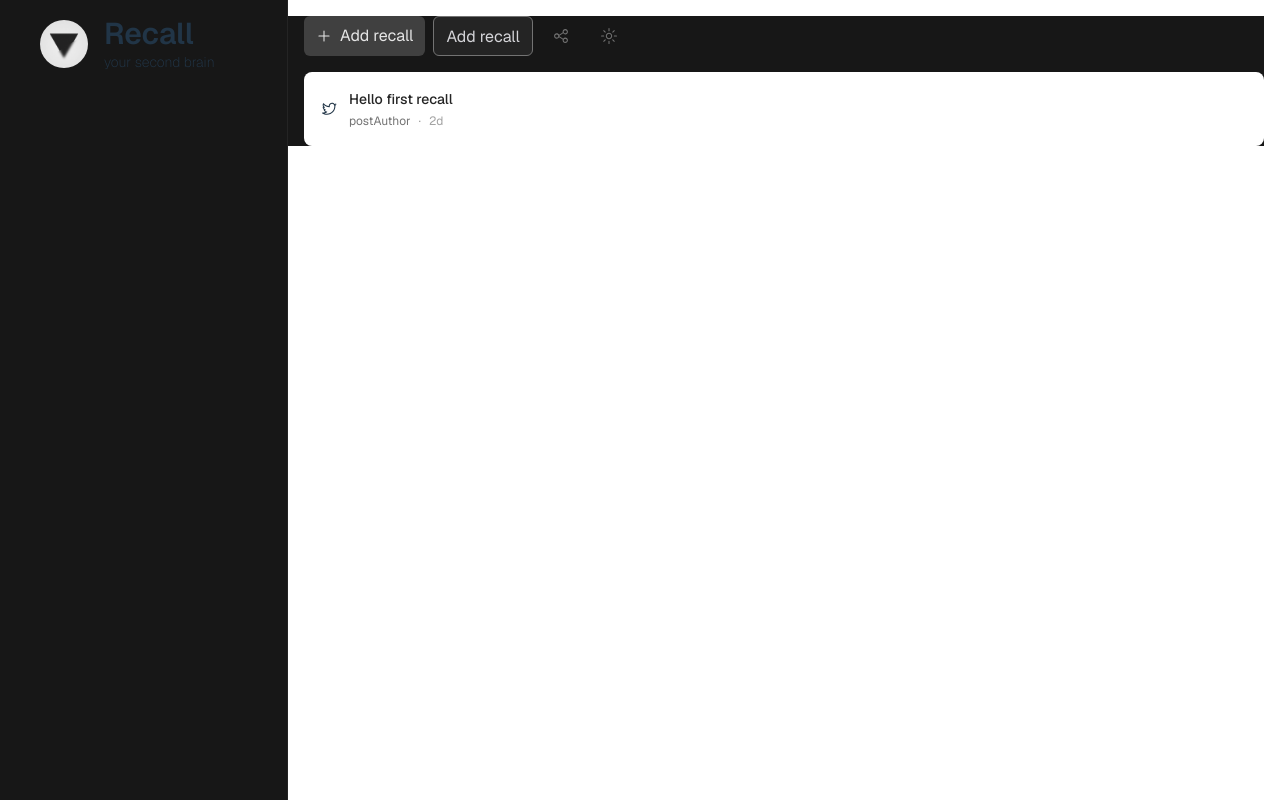
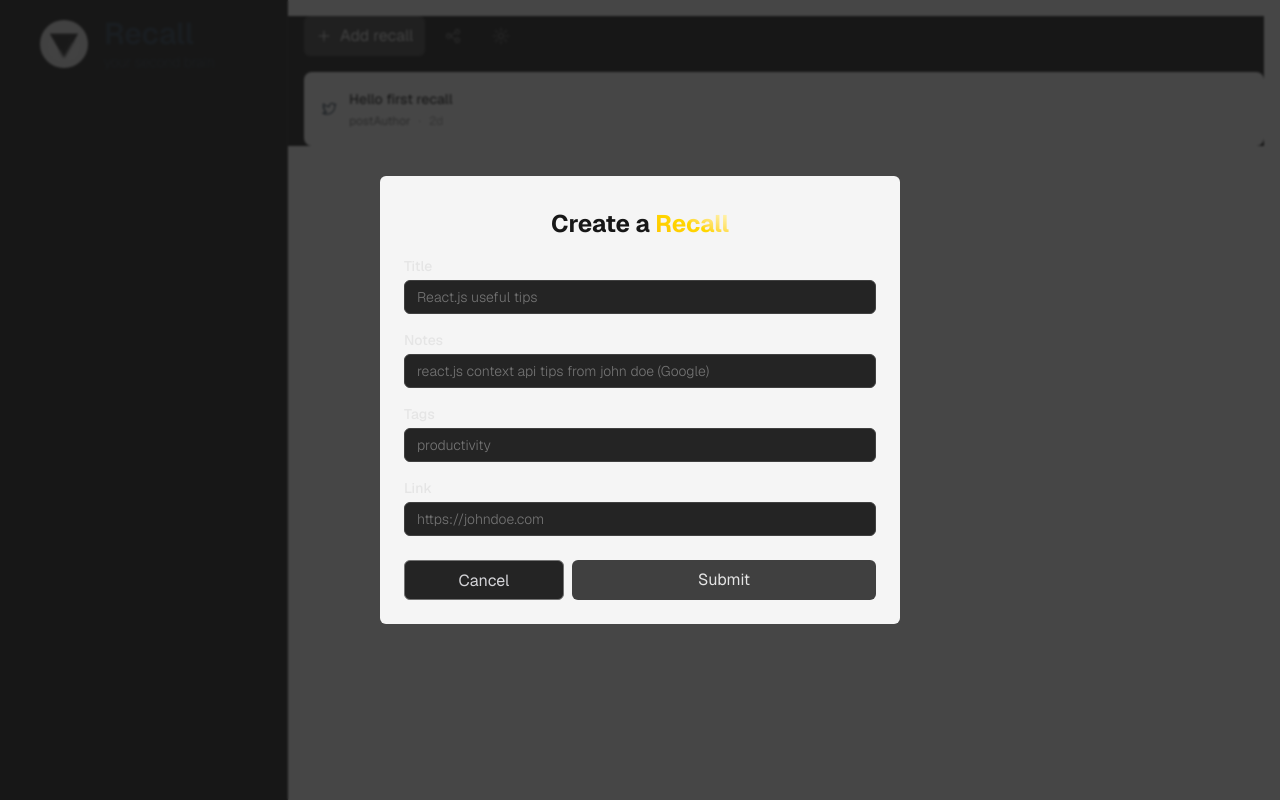
Before and after one commit to null-kaustubh/recall, a React (Vite) app in the folder frontend/: page /dashboard in a window 1280 px wide. Both pictures are taken after a click on the button "Add recall". Built offline with nearby package versions, Linux system fonts and the light colour scheme.

Commit message:
auth page completed with backend connections + modals completed

```diff
--- a/frontend/src/components/ui/Button.tsx
+++ b/frontend/src/components/ui/Button.tsx
@@ -13,6 +13,7 @@
   icon?: ReactElement;
   startIcon?: ReactElement;
   onClick?: () => void;
+  className?: string;
 }
 
 const variantStyles = {
@@ -34,9 +35,13 @@
   const text = props.text;
   const icon = props.icon;
   const startIcon = props.startIcon;
+  const className = props.className;
 
   return (
-    <button className={`${variantStyles[variant]} ${fadeInOut}`}>
+    <button
+      onClick={props.onClick}
+      className={`${variantStyles[variant]} ${fadeInOut} ${className}`}
+    >
       {variant === "icon" ||
       variant === "secondaryIcon" ||
       variant === "destructiveIcon" ? (
--- /dev/null
+++ b/frontend/src/components/ui/Modal/CreateContentModal.tsx
@@ -0,0 +1,140 @@
+import { useRef, useState } from "react";
+import useClickOutside from "../../../hooks/useClickOutside";
+import Button from "../Button";
+import { RxCross2 } from "react-icons/rx";
+import Badge from "../Badge";
+import { BACKEND_URL } from "../../../config";
+import axios from "axios";
+
+interface CreateContentModalProps {
+  open: boolean;
+  onClose: () => void;
+}
+
+export default function CreateContentModal(props: CreateContentModalProps) {
+  const contentRef = useRef(null);
+  const [formData, setFormData] = useState({
+    title: "",
+    link: "",
+    notes: "",
+    tags: [],
+  });
+  useClickOutside(contentRef, props.onClose);
+
+  if (!props.open) return null;
+
+  const handleInputChange = (field: string, value: string) => {
+    setFormData((prev) => ({ ...prev, [field]: value }));
+  };
+
+  const handleSubmit = async (e: React.FormEvent) => {
+    e.preventDefault();
+  };
+
+  return (
+    <div className="w-screen h-screen fixed top-0 left-0 bg-[rgba(24,24,24,0.8)] backdrop-blur-[1px] flex justify-center items-center z-50">
+      <div className="flex flex-col justify-center">
+        <div
+          ref={contentRef}
+          className="w-130 bg-neutral-100 text-neutral-900 dark:bg-neutral-850 dark:text-neutral-50 opacity-100 rounded-md flex flex-col px-6 pb-6"
+        >
+          <div className="text-center font-bold text-2xl mt-8 mb-4">
+            Create a{" "}
+            <span className="bg-gradient-to-tr from-[#FFC300] via-[#FFD700] to-[#FFFACD] bg-clip-text text-transparent">
+              Recall
+            </span>
+          </div>
+          <form onSubmit={handleSubmit} className="space-y-4">
+            {/* Title Field */}
+            <div className="space-y-1">
+              <label
+                htmlFor="title"
+                className="block text-sm font-medium text-neutral-200"
+              >
+                Title
+              </label>
+              <input
+                id="title"
+                type="text"
+                placeholder="React.js useful tips"
+                value={formData.title}
+                onChange={(e) => handleInputChange("title", e.target.value)}
+                className="w-full px-3 py-1.5 bg-neutral-800 border border-neutral-700 rounded-md text-white text-sm font-light placeholder:text-neutral-500 focus:outline-none focus:ring-1 focus:ring-neutral-400 focus:border-transparent transition-all"
+              />
+            </div>
+
+            {/* Notes Field */}
+            <div className="space-y-1">
+              <label
+                htmlFor="notes"
+                className="block text-sm font-medium text-neutral-200"
+              >
+                Notes
+              </label>
+              <div className="relative">
+                <input
+                  id="notes"
+                  type="text"
+                  placeholder="react.js context api tips from john doe (Google)"
+                  value={formData.notes}
+                  onChange={(e) => handleInputChange("notes", e.target.value)}
+                  className="w-full px-3 py-1.5 pr-10 bg-neutral-800 border border-neutral-700 rounded-md text-white text-sm font-light placeholder:text-neutral-500 focus:outline-none focus:ring-1 focus:ring-neutral-400 focus:border-transparent transition-all"
+                />
+              </div>
+            </div>
+
+            {/* Tags Field */}
+            <div className="space-y-1">
+              <label
+                htmlFor="tags"
+                className="block text-sm font-medium text-neutral-200"
+              >
+                Tags
+              </label>
+              <div className="relative">
+                <input
+                  id="tags"
+                  type="text"
+                  placeholder="productivity"
+                  value={formData.tags}
+                  onChange={(e) => handleInputChange("tags", e.target.value)}
+                  className="w-full px-3 py-1.5 pr-10 bg-neutral-800 border border-neutral-700 rounded-md text-white text-sm font-light placeholder:text-neutral-500 focus:outline-none focus:ring-1 focus:ring-neutral-400 focus:border-transparent transition-all"
+                />
+              </div>
+            </div>
+
+            {/* Links Field */}
+            <div className="space-y-1">
+              <label
+                htmlFor="links"
+                className="block text-sm font-medium text-neutral-200"
+              >
+                Link
+              </label>
+              <div className="relative">
+                <input
+                  id="links"
+                  type="text"
+                  placeholder="https://johndoe.com"
+                  value={formData.link}
+                  onChange={(e) => handleInputChange("links", e.target.value)}
+                  className="w-full px-3 py-1.5 pr-10 bg-neutral-800 border border-neutral-700 rounded-md text-white text-sm font-light placeholder:text-neutral-500 focus:outline-none focus:ring-1 focus:ring-neutral-400 focus:border-transparent transition-all"
+                />
+              </div>
+            </div>
+
+            {/* Submit Button */}
+            <div className="flex items-center justify-between gap-2">
+              <div onClick={props.onClose} className="cursor-pointer mt-2">
+                <Button variants="secondary" text="Cancel" className="w-40" />
+              </div>
+              <div className="mt-2 w-full">
+                <Button variants="submit" text="Submit" />
+              </div>
+            </div>
+          </form>
+        </div>
+      </div>
+    </div>
+  );
+}
--- a/frontend/src/components/ui/Modal/RecallModal.tsx
+++ b/frontend/src/components/ui/Modal/RecallModal.tsx
@@ -34,7 +34,7 @@
               <Button variants="secondaryIcon" icon={<Pen size={"14px"} />} />
             </div>
             <div onClick={props.onClose} className="cursor-pointer">
-              <RxCross2 />
+              <Button variants="secondaryIcon" icon={<RxCross2 />} />
             </div>
           </div>
           <div className="px-4 mt-2">
@@ -63,15 +63,15 @@
             </div>
           </div>
           <div className="px-4 mt-3 mb-5 flex items-center gap-2">
-            <Button
-              variants="secondary"
-              text="Cancel"
-              startIcon={<RxCross2 />}
-            />
-            <Button variants="primary" text="Save" />
+            <div onClick={props.onClose} className="cursor-pointer">
+              <Button variants="secondary" text="Cancel" className="w-50" />
+            </div>
+            <div className="w-full">
+              <Button variants="submit" text="Save" />
+            </div>
             <Button
               variants="destructiveIcon"
-              icon={<Trash2 size={"18px"} />}
+              icon={<Trash2 size={"18px"} className="w-10" />}
             />
           </div>
         </div>
--- a/frontend/src/pages/Auth.tsx
+++ b/frontend/src/pages/Auth.tsx
@@ -3,6 +3,7 @@
 import Button from "../components/ui/Button";
 import { HiEye, HiEyeOff } from "react-icons/hi";
 import { BACKEND_URL } from "../config";
+import { useNavigate } from "react-router-dom";
 
 export default function Auth() {
   const [mode, setMode] = useState<"signin" | "signup">("signup");
@@ -11,9 +12,9 @@
     password: "",
     confirmPassword: "",
   });
-
   const [showPassword, setShowPassword] = useState(false);
   const [showConfirmPassword, setShowConfirmPassword] = useState(false);
+  const navigate = useNavigate();
 
   const handleInputChange = (field: string, value: string) => {
     setFormData((prev) => ({ ...prev, [field]: value }));
@@ -22,13 +23,27 @@
   const handleSubmit = async (e: React.FormEvent) => {
     e.preventDefault();
     if (mode === "signin") {
-      console.log("Sign in:", {
+      const response = await axios.post(`${BACKEND_URL}api/signin`, {
         username: formData.username,
         password: formData.password,
       });
-      await axios.post(`${BACKEND_URL}`);
+      //store token to headers
+      const jwt = response.data.token;
+      localStorage.setItem("token", jwt);
+      //navigate user to dashboard
+      navigate("/dashboard");
     } else {
-      console.log("Sign up:", formData);
+      await axios.post(`${BACKEND_URL}api/signup`, {
+        username: formData.username,
+        password: formData.password,
+        confirmPassword: formData.confirmPassword,
+      });
+      setMode("signin");
+      setFormData({
+        username: "",
+        password: "",
+        confirmPassword: "",
+      });
     }
   };
 
--- a/frontend/src/pages/Dashboard.tsx
+++ b/frontend/src/pages/Dashboard.tsx
@@ -4,9 +4,11 @@
 import RecallModal from "../components/ui/Modal/RecallModal";
 import { useState } from "react";
 import Sidebar from "../components/ui/Sidebar";
+import CreateContentModal from "../components/ui/Modal/CreateContentModal";
 
 function Dashboard() {
   const [modalOpen, setModalOpen] = useState(false);
+  const [contentModalOpen, setContentModalOpen] = useState(false);
 
   return (
     <div>
@@ -22,14 +24,18 @@
           tags={["string1", "string2"]}
           url="https://randomurl.com"
         />
+        <CreateContentModal
+          open={contentModalOpen}
+          onClose={() => setContentModalOpen(!contentModalOpen)}
+        />
         <div className="ml-4 mt-4">
           <div className="flex gap-2 my-4">
             <Button
               variants="primary"
               text="Add recall"
               startIcon={<RxPlus />}
+              onClick={() => setContentModalOpen(true)}
             />
-            <Button variants="secondary" text="Add recall" />
             <Button variants="icon" icon={<RxShare1 />} />
             <Button variants="icon" icon={<RxSun />} />
           </div>
```
Also changed, not shown: 1 other file (tests, documents, lock files or other folders).
